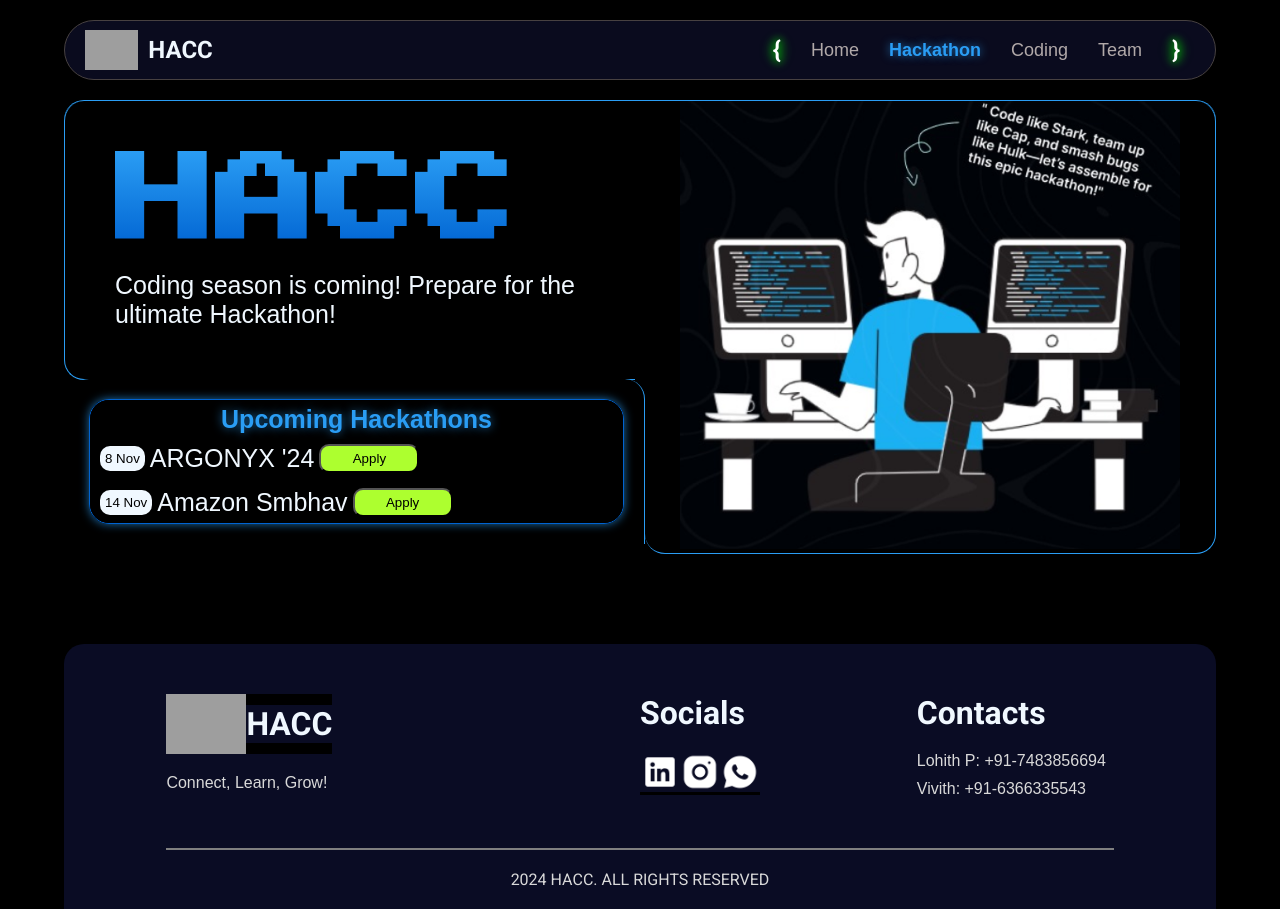
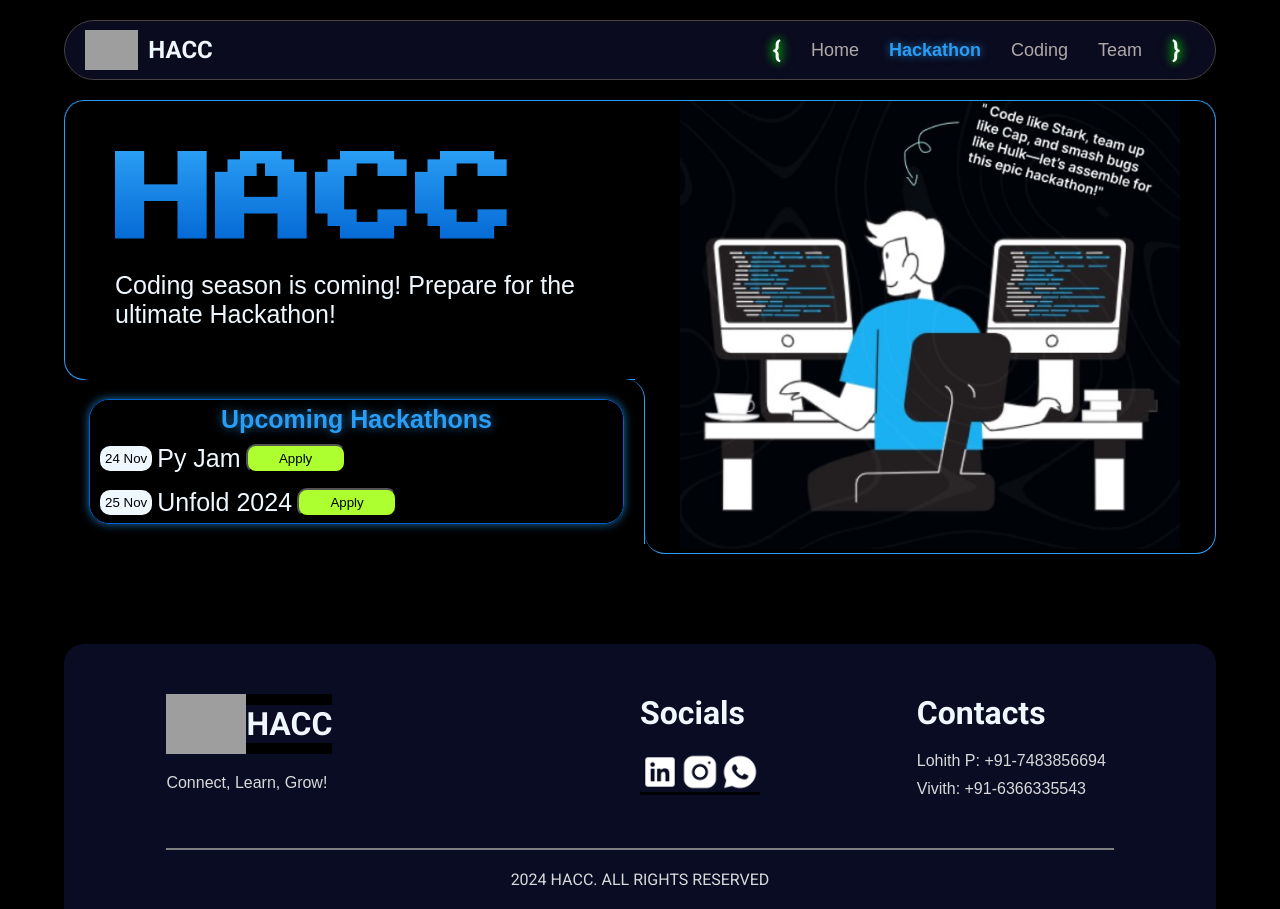
Before and after one commit to SnippetTechie/HACC, a React (Vite) app: page /hackathon in a window 1280 px wide. Built offline with nearby package versions, Linux system fonts and the light colour scheme; grey boxes are pictures that could not be loaded.

Commit message:
hackathon update

```diff
--- a/src/pages/Hackathon/Hackathon.jsx
+++ b/src/pages/Hackathon/Hackathon.jsx
@@ -19,8 +19,7 @@ const Hackathon = () => {
         <div className="hackathons">
             <h1>Upcoming Hackathons</h1>
             <ul>
-                <li><button className='date'>8 Nov</button>ARGONYX '24<a href='https://www.argonyx.in/'><button className="submit">Apply</button></a></li>
-                <li><button className='date'>14 Nov</button>Amazon Smbhav<a href='https://amazonsmbhav2024.hackerearth.com/'><button className="submit">Apply</button></a></li>
+                <li><button className='date'>24 Nov</button>Py Jam<a href='https://forms.gle/WKGa23TSnuPxQHUX7'><button className="submit">Apply</button></a></li>
                 <li><button className='date'>25 Nov</button>Unfold 2024<a href='https://bit.ly/Unfold24'><button className="submit">Apply</button></a></li>
                 <li><button className='date'>20 Feb</button>Hack Overflow 2.0<a href='https://rns-hackoverflow-2.devfolio.co/'><button className="submit">Apply</button></a></li>
             </ul>
```
